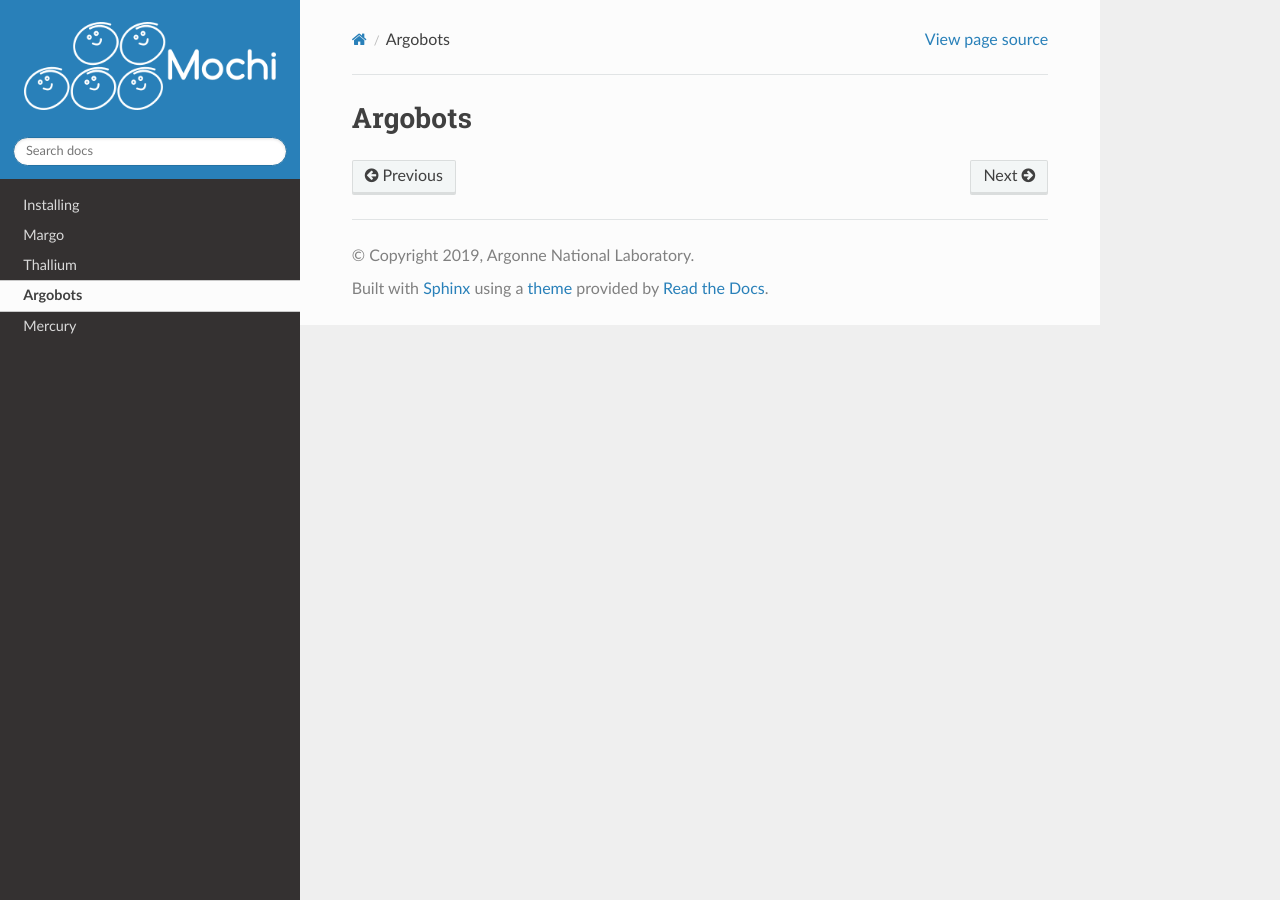
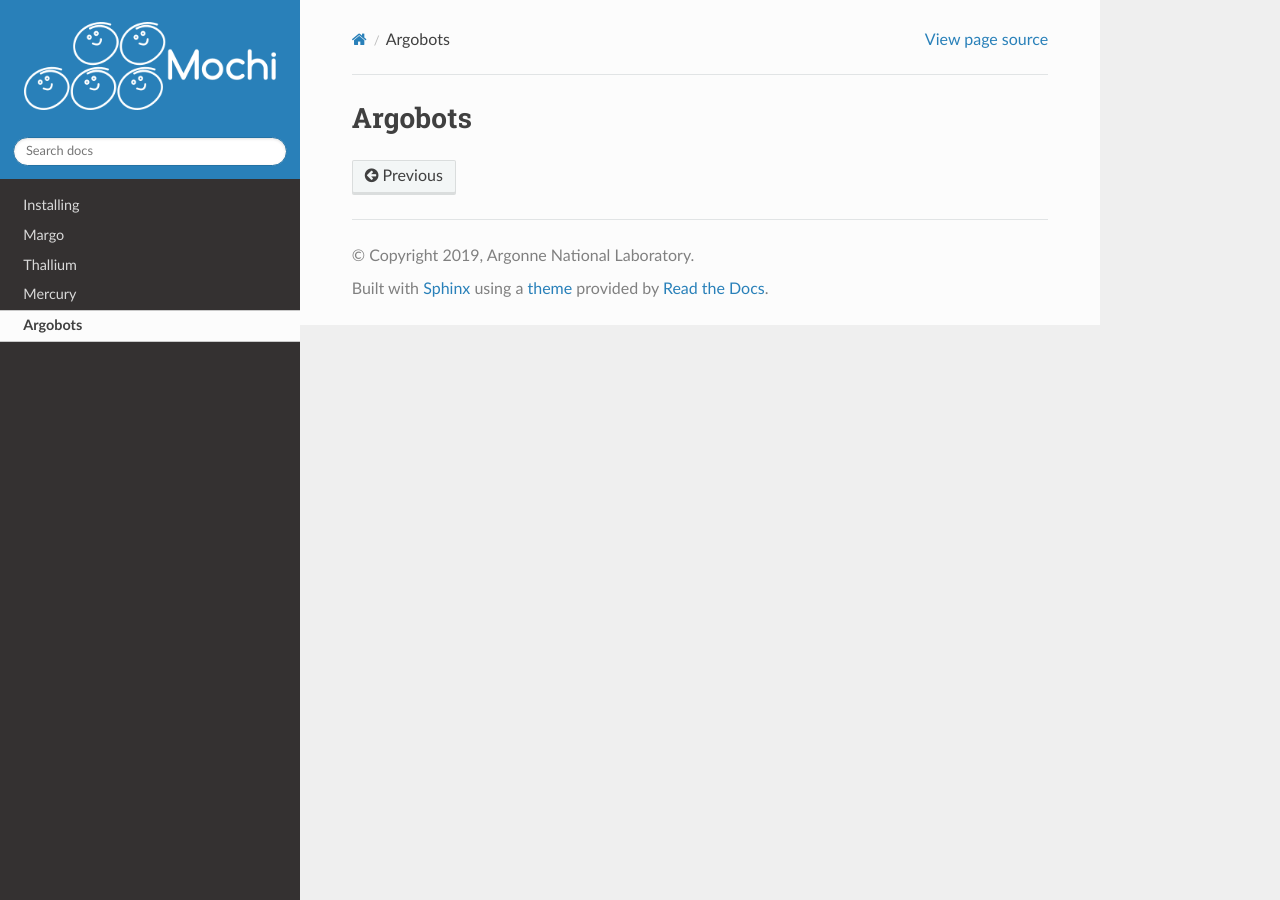
Before and after one commit to mochi-hpc/mochi-doc, a Sphinx documentation site: the page built from docs/source/argobots.rst, in a window 1280 px wide. Built offline with Sphinx 7.4.7 and the Read the Docs theme 2.0.0, drawn with Linux system fonts in a browser that asks for light colours.

Commit message:
changed order of sections

```diff
--- a/docs/source/index.rst
+++ b/docs/source/index.rst
@@ -48,8 +48,8 @@ Contents
    installing.rst
    margo.rst
    thallium.rst
+   mercury.rst
    argobots.rst
-   mercury.rst
 
 
 Indices and tables
```
